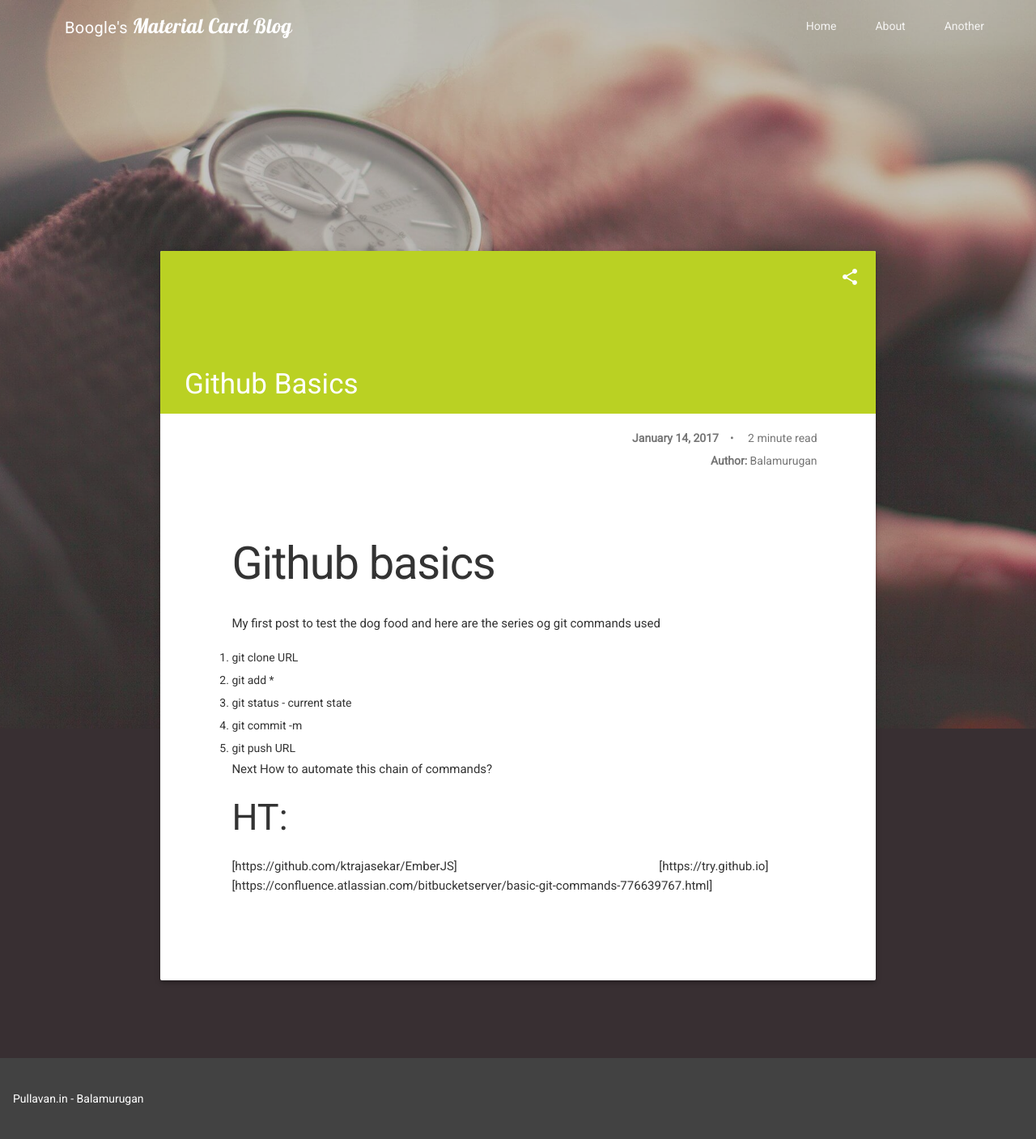
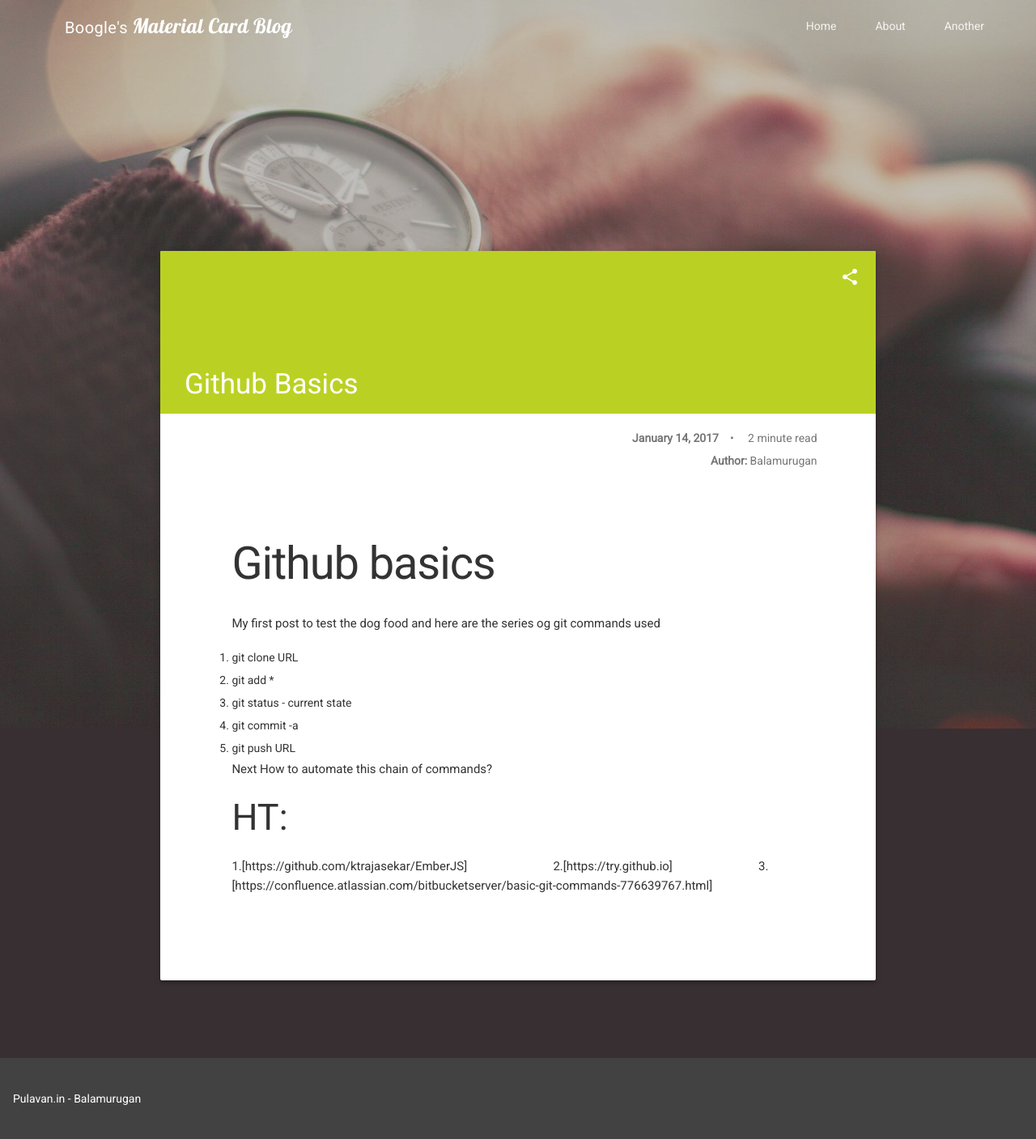
Before and after one commit to balamurugun/balamurugun.github.io, a Jekyll site: the page built from _posts/2017-01-14-Github-Basics.md, in a window 1280 px wide. Shown: the whole page at 81% size. Built offline with Jekyll 4.4.1, drawn with Linux system fonts in a browser that asks for light colours; nearby versions of some CDN libraries.

Commit message:
Small corrections

```diff
--- a/_includes/footer.html
+++ b/_includes/footer.html
@@ -1,5 +1,5 @@
 <footer class="mdl-mini-footer">
   <div class="mdl-mini-footer__left-section">
-    <div class="mdl-logo">Pullavan.in - Balamurugan</div>
+    <div class="mdl-logo">Pulavan.in - Balamurugan</div>
   </div>
 </footer>
--- a/_posts/2017-01-14-Github-Basics.md
+++ b/_posts/2017-01-14-Github-Basics.md
@@ -12,12 +12,12 @@ My first post to test the dog food and here are the series og git commands used
 1. git clone URL
 2. git add *
 3. git status - current state
-4. git commit -m
+4. git commit -a
 5. git push URL
 
 Next How to automate this chain of commands?
 
 ## HT:
-[https://github.com/ktrajasekar/EmberJS]
-[https://try.github.io]
-[https://confluence.atlassian.com/bitbucketserver/basic-git-commands-776639767.html]
+1.[https://github.com/ktrajasekar/EmberJS]
+2.[https://try.github.io]
+3.[https://confluence.atlassian.com/bitbucketserver/basic-git-commands-776639767.html]
```
